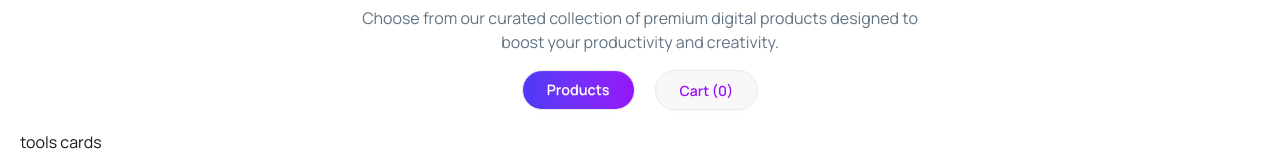
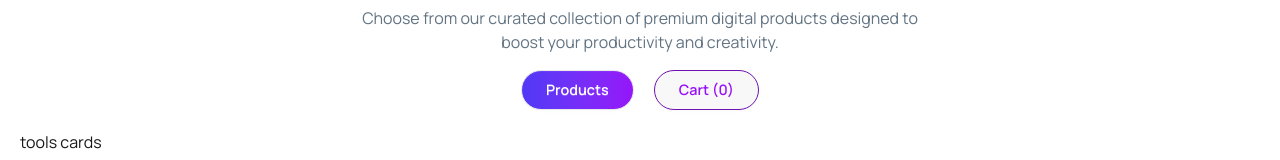
Before and after one commit to farjanayeasminrimi/DigiTools, a React (Vite) app: page / in a window 1280 px wide. Shown: the part 1079-1239 px from the top of the page. Built offline with nearby package versions, Linux system fonts and the light colour scheme.

Commit message:
added Tools Intro buttons toggle

```diff
--- a/src/components/MainPage/DigitalTools/ToolsIntro/ToolsIntro.jsx
+++ b/src/components/MainPage/DigitalTools/ToolsIntro/ToolsIntro.jsx
@@ -1,6 +1,8 @@
-import React from "react";
+import { useState } from "react";
 
 const ToolsIntro = () => {
+  const [active, setActive] = useState("products");
+
   return (
     <div className="max-w-[600px] mx-auto flex flex-col gap-4 items-center text-center">
       <h1 className="title text-5xl font-extrabold">Premium Digital Tools</h1>
@@ -9,10 +11,20 @@ const ToolsIntro = () => {
         productivity and creativity.
       </p>
       <div className="flex gap-5">
-        <button className="btn text-[.9rem] font-semibold bg-gradient-to-r from-[#4F39F6] to-[#9514FA] text-white rounded-3xl hover:from-white hover:to-white hover:text-purple-700 transition transform ease-in hover:border-purple-800 px-6">
+        <button
+          onClick={() => {
+            setActive("products");
+          }}
+          className={`btn text-[.9rem] font-semibold ${active === "products" ? `bg-gradient-to-r from-[#4F39F6] to-[#9514FA] text-white hover:from-[#9514FA] hover:to-[#4F39F6]  hover:border-purple-800` : `text-purple-600  border-purple-800`} px-6 rounded-3xl transition transform  ease-in `}
+        >
           Products
         </button>
-        <button className="btn text-purple-600 rounded-3xl px-6 hover:border-purple-800">
+        <button
+          onClick={() => {
+            setActive("cart");
+          }}
+          className={`btn text-[.9rem] font-semibold ${active === "cart" ? `bg-gradient-to-r from-[#4F39F6] to-[#9514FA] text-white hover:from-[#9514FA] hover:to-[#4F39F6]  hover:border-purple-800` : `text-purple-600  border-purple-800`} px-6 rounded-3xl transition transform  ease-in `}
+        >
           Cart (0)
         </button>
       </div>
```
